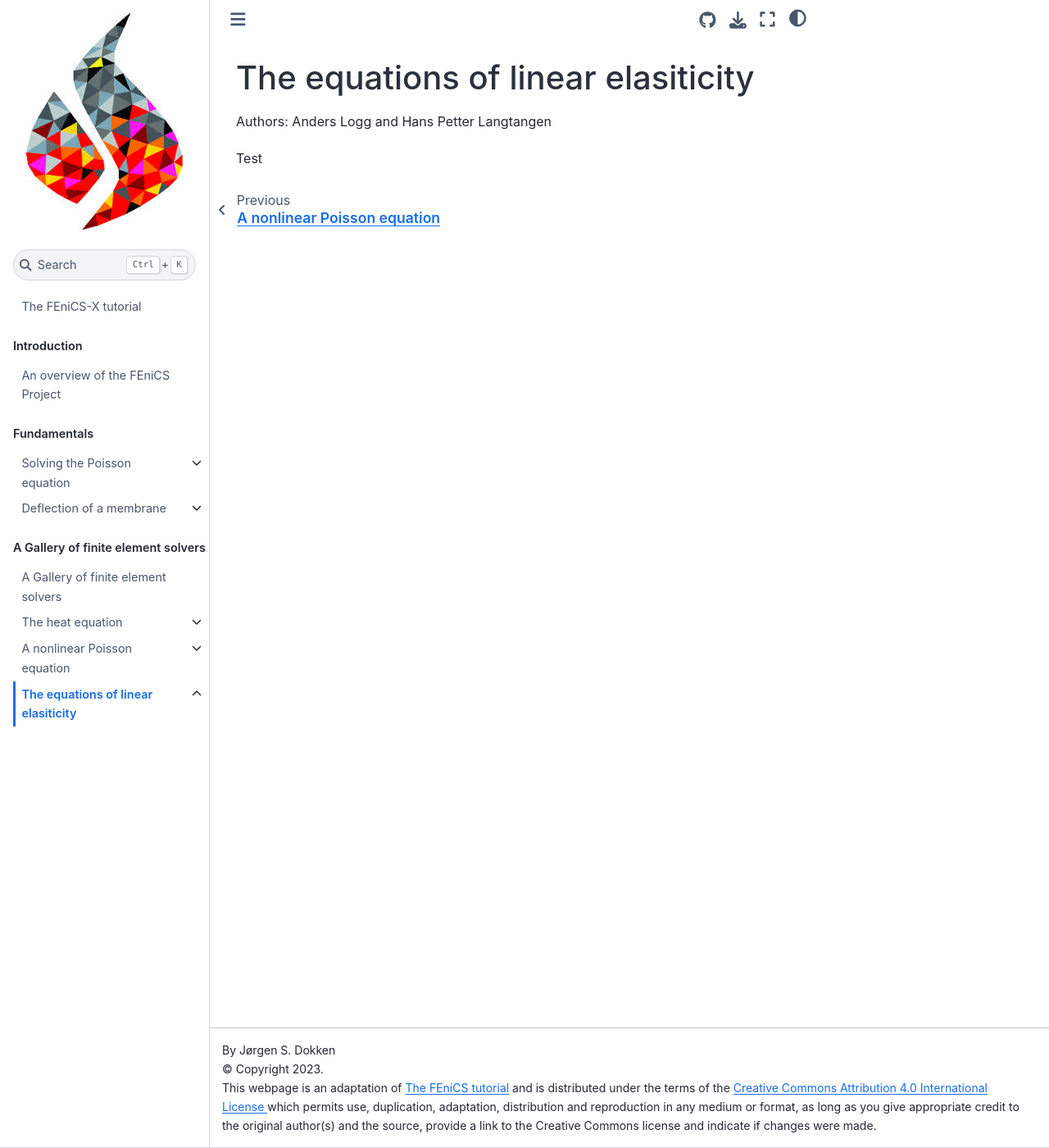
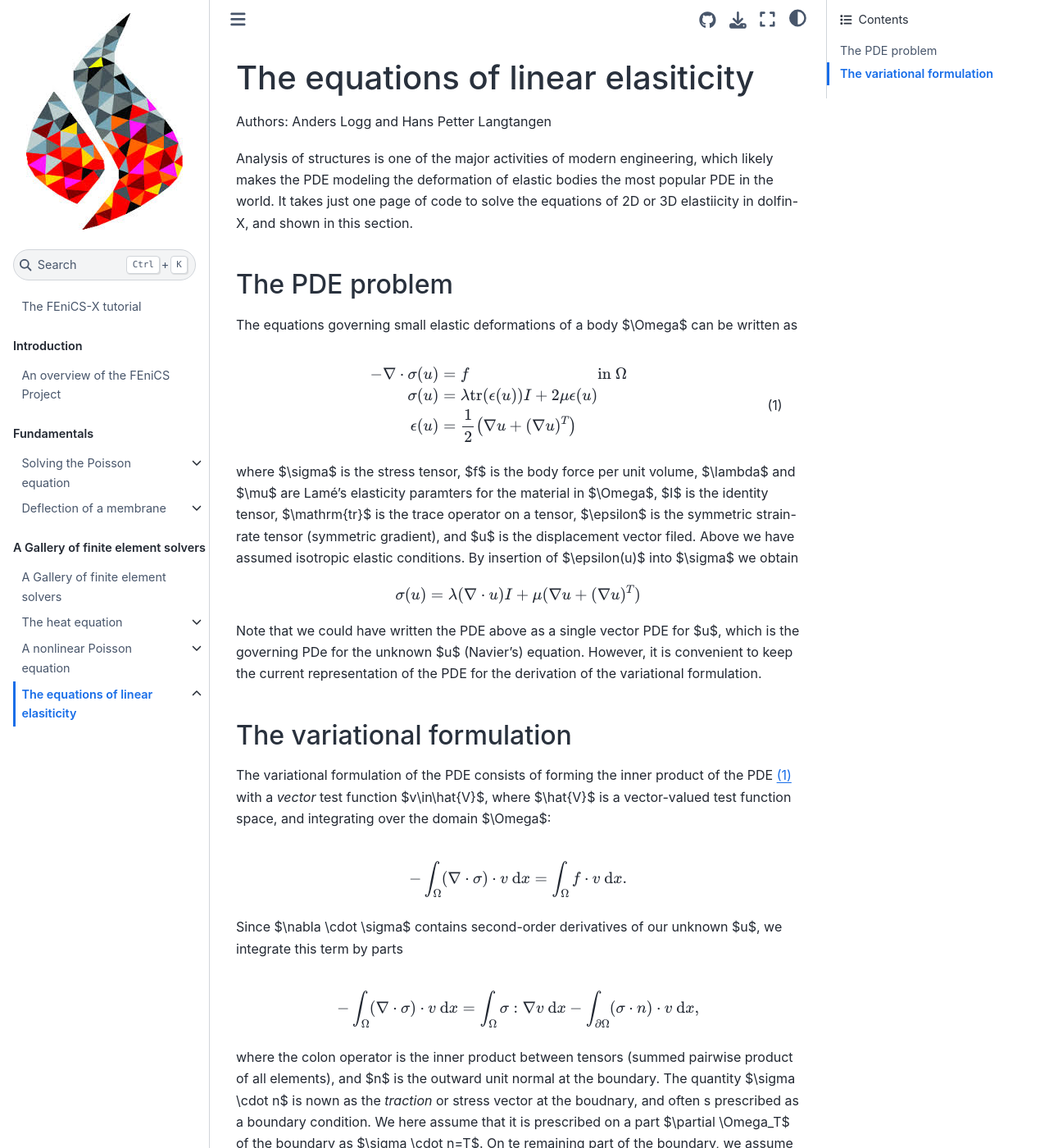
Before and after one commit to jorgensd/dolfinx-tutorial, a Jupyter Book: the page built from chapter2/linearelasticity.md, in a window 1280 px wide and 1400 px high. Shown: the whole window at 82% size. Built offline with Jupyter Book 1.0.4 settings and Sphinx 7.4.7 and the Sphinx Book theme 1.1.4, drawn with Linux system fonts in a browser that asks for light colours; pages that are not in the unit, such as notebooks, are missing from menus; some of the changed text lies outside the part shown.

Commit message:
Added mathematical formulation of elasticity problem

````diff
--- a/chapter2/linearelasticity.md
+++ b/chapter2/linearelasticity.md
@@ -2,4 +2,55 @@
 
 Authors: Anders Logg and Hans Petter Langtangen
 
-Test
+Analysis of structures is one of  the major activities of modern engineering, which likely makes the PDE modeling the deformation of elastic bodies the most popular PDE in the world. It takes just one page of code to solve the equations of 2D or 3D elastiicity in dolfin-X, and shown in this section.
+
+## The PDE problem
+The equations governing small elastic deformations of a body $\Omega$ can be written as
+```{math}
+:label: my-math-ref
+    -\nabla \cdot \sigma (u) &= f && \text{in } \Omega\\
+    \sigma(u)&= \lambda \mathrm{tr}(\epsilon(u))I + 2 \mu \epsilon(u)\\
+    \epsilon(u) &= \frac{1}{2}\left(\nabla u + (\nabla u )^T\right)
+```
+where $\sigma$ is the stress tensor, $f$ is the body force per unit volume, $\lambda$ and $\mu$ are Lamé's elasticity paramters for the material in $\Omega$, $I$ is the identity tensor, $\mathrm{tr}$ is the trace operator on a tensor, $\epsilon$ is the symmetric strain-rate tensor (symmetric gradient), and $u$ is the displacement vector filed. Above we have assumed isotropic elastic conditions.
+By insertion of $\epsilon(u)$ into $\sigma$ we obtain
+\begin{align}
+    \sigma(u)&=\lambda(\nabla \cdot u)I + \mu(\nabla u + (\nabla u)^T)
+\end{align}
+Note that we could have written the PDE above as a single vector PDE for $u$, which is the governing PDe for the unknown $u$ (Navier's) equation. However, it is convenient to keep the current representation of the PDE for the derivation of the variational formulation.
+
+## The variational formulation
+The variational formulation of the PDE consists of forming the inner product of the PDE [](my-math-ref) with a *vector* test function $v\in\hat{V}$, where $\hat{V}$ is a vector-valued test function space, and integrating over the domain $\Omega$:
+```{math}
+    -\int_{\Omega}(\nabla \cdot \sigma)\cdot v ~\mathrm{d} x = \int_{\Omega} f\cdot v ~\mathrm{d} x.
+```
+Since $\nabla \cdot \sigma$ contains second-order derivatives of our unknown $u$, we integrate this term by parts
+```{math}
+    -\int_{\Omega}(\nabla \cdot \sigma)\cdot v ~\mathrm{d} x =\int_{\Omega}\sigma : \nabla v ~\mathrm{d}x - \int_{\partial\Omega} (\sigma \cdot n)\cdot v~\mathrm{d}x,
+```
+where the colon operator is the inner product between tensors (summed pairwise product of all elements), and $n$ is the outward unit normal at the boundary. The quantity $\sigma \cdot n$ is nown as the *traction* or stress vector at the boudnary, and often s prescribed as a boundary condition. We here assume that it is prescribed on a part $\partial \Omega_T$ of the boundary as $\sigma \cdot n=T$. On te remaining part of the boundary, we assume that the value of the displacement is given as Dirichlet condition (and hence the boundary integral on those boundaries are $0$). We thus obtain
+```{math}
+    \int_{\Omega} \sigma : \nabla v ~\mathrm{d} x = \int_{\Omega} f\cdot v ~\mathrm{d} x + \int_{\partial\Omega_T}T~\mathrm{d} s.
+```
+If we now insert for $\sigma$ its representaton with the unknown $u$, we can obtain our variational formulation:
+Find $u\in V$ such that
+```{math}
+    a(u,v) = L(v)\qquad  \forall v \in \hat{V},
+```
+where
+```{math}
+:label: elasticity
+    a(u,v)&=\int_{\Omega}\sigma(u):\nabla v ~\mathrm{d}x\\
+    \sigma(u)&=\lambda(\nabla \cdot u)I+\mu (\nabla u + (\nabla u)^T),\\
+    L(v)&=\int_{\Omega}f\cdot v~\mathrm{d} x + \int_{\partial\Omega_T}T\cdot v~\mathrm{d}s.
+```
+One can show that the inner product of a symmetric tensor $A$ and an anti-symmetric tensor $B$ vanishes. If we express $\nabla v$ as a sum of its symmtric and anti-symmetric parts, only the symmetric part will survive in the product $\sigma : \nabla v$ since $\nabla v$ is a symmetric tensor. Thus replacing $\nabla v$ by the symmetric gradient $\epsilon(v)$ gives rise to a slightly different variational form
+```{math}
+:label: elasticity-alternative
+    a(u,v)= \int_{\Omega}\sigma(u):\epsilon(v)~\mathrm{d} x,
+```
+where $\epsilon(v)$ is the symmetric part of $\nabla v$:
+```{math}
+    \epsilon(v)=\frac{1}{2}\left(\nabla v + (\nabla v)^T\right)
+```
+The formulation [](elasticity-alternative) is what naturally arises from minimization of elastic potential energy and is a more popular formulation than [](elasticity).
````
